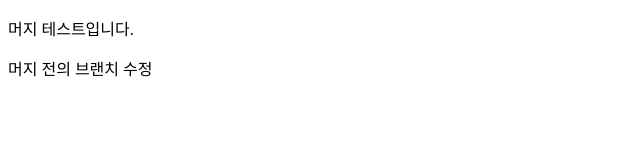
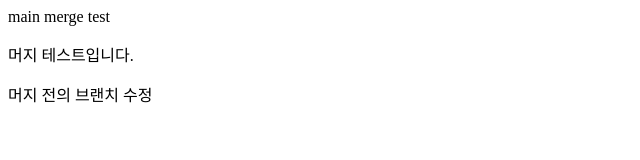
Before and after one commit to jeha-dev/dailyUI, a plain HTML site: page merge.html in a window 1280 px wide. Shown: the whole page, without its empty margins (0-640 px from the left). Drawn offline with Linux system fonts and the light colour scheme.

Commit message:
main 머지 시간대 체크

```diff
--- a/merge.html
+++ b/merge.html
@@ -6,6 +6,8 @@
     <title>Document</title>
 </head>
 <body>
+    <div>main merge test</div>
+
     <p>머지 테스트입니다.</p>
 
     <p>머지 전의 브랜치 수정</p>
```
